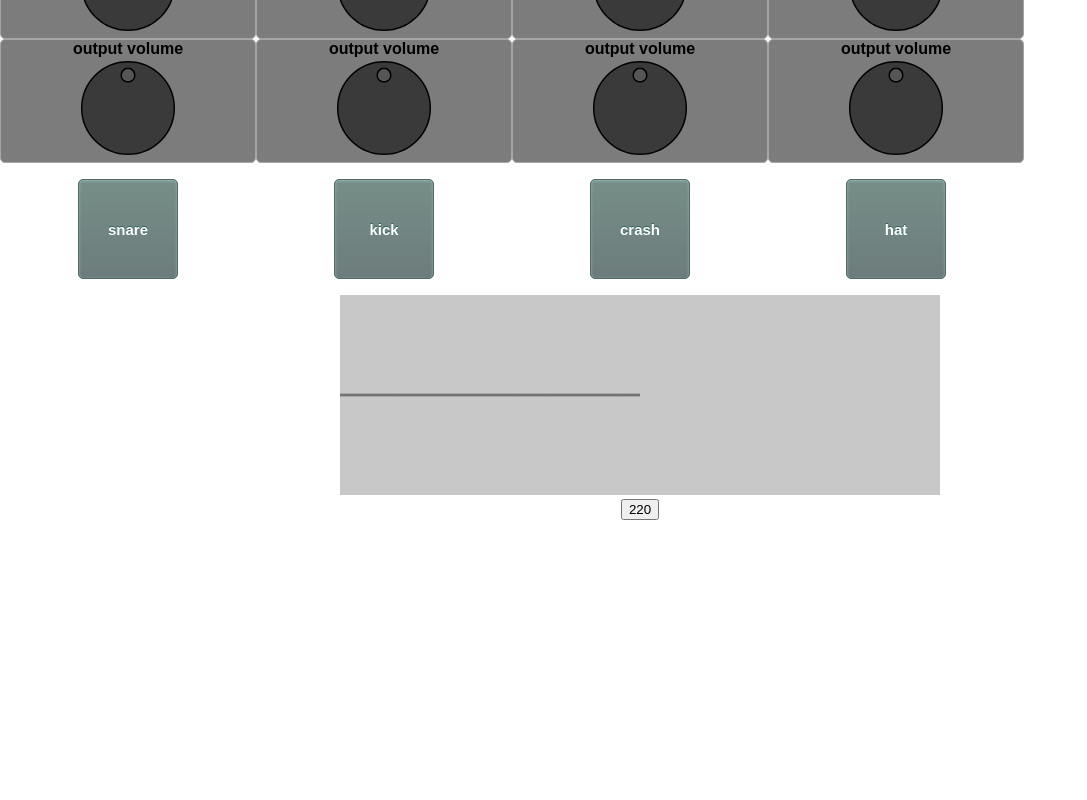
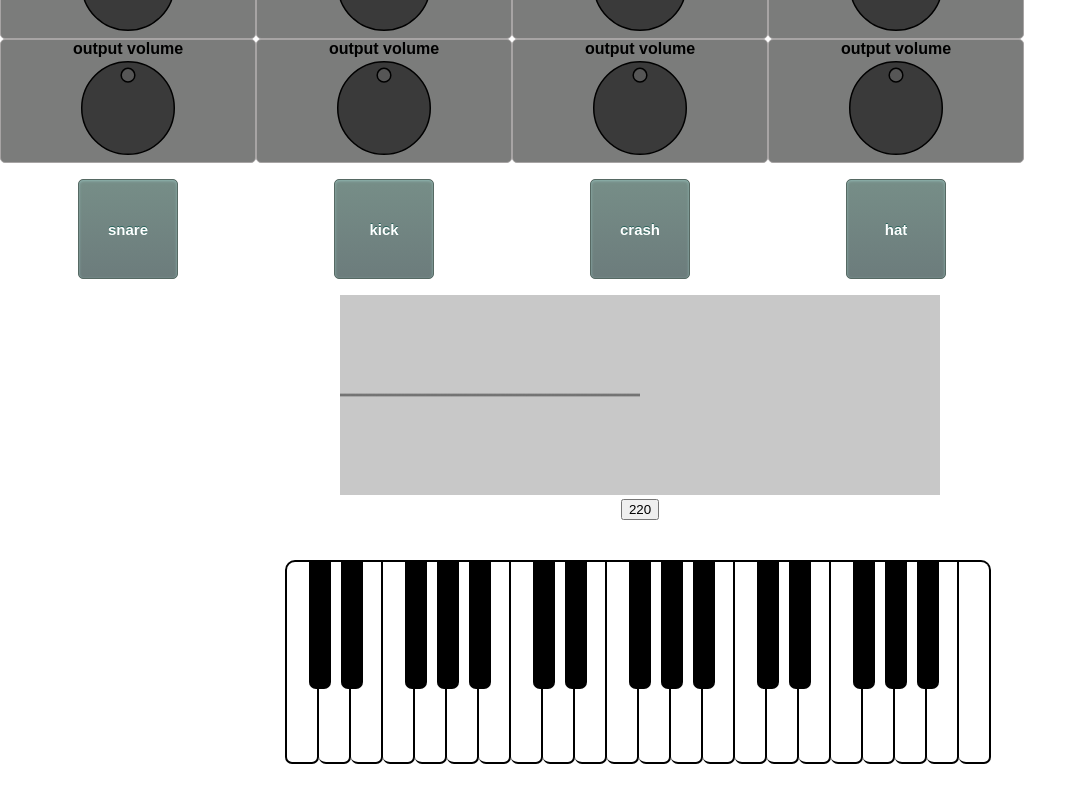
Before and after one commit to jchristof/AudioSystemTSX, a React (Create React App) app: page / in a window 1280 px wide. Shown: the part 491-1291 px from the top of the page, without its empty margins (0-1087 px from the left). Before the commit the page ends 1011 px from the top, so only its background shows below. Built offline with nearby package versions, Linux system fonts and the light colour scheme; no server answers.

Commit message:
adding a piano key controller

```diff
--- a/src/App.tsx
+++ b/src/App.tsx
@@ -8,6 +8,7 @@ import MixerChannel from './controls/MixerChannel';
 import BasicAnalyzer from './visualizers/BasicAnalyzer';
 import AnalyzerModel from './visualizers/AnalyzerModel';
 import FrequencyBarAnalyser from './visualizers/FrequencyBarVisualizer';
+import KeyController from './controls/KeyController';
 
 type Props = {
   clickFunction: (freq: number) => void;
@@ -77,6 +78,7 @@ class App extends React.Component {
           <FrequencyBarAnalyser analyzerModel={this.barAnalyser}/>
         </div>
         <Button clickFunction={(freq) => this.audioSystem.note(freq)} text="220"/>
+        <KeyController />
       </div>
     );
   }
--- /dev/null
+++ b/src/controls/KeyController.css
@@ -0,0 +1,73 @@
+ul {
+    position: relative;
+    height: 200px;
+    width: 710px;
+    padding: 0;
+    margin: 0;
+  }
+
+  ul li { position: relative; float: left; margin: 0; padding: 0;}
+
+  .piano {
+    margin: 40px auto;
+    cursor: pointer;
+    list-style-type: none;
+  }
+
+  .black {
+    margin: 0 0 0 -10px;
+    width: 20px;
+    height: 125px;
+    background: #000000;
+    z-index: 1000;
+    border-top: 2px solid #000000;
+    border-right: 2px solid #000000;
+    border-bottom: 2px solid #000000;
+  }
+
+  .black:active {
+    border-top: 2px solid #000000;
+    border-bottom: 2px solid #000000;
+    -webkit-box-shadow: inset 7px 10px 67px rgba(204,204,204,0.2);
+    -moz-box-shadow: inset 7px 10px 67px 8px rgba(204,204,204,0.2);
+    box-shadow: inset 7px 10px 67px 8px rgba(204,204,204,0.2);
+  }
+
+  .white {
+    width: 30px;
+    height: 200px;
+    background: #ffffff;
+    border-top: 2px solid #000000;
+    border-right: 2px solid #000000;
+    border-bottom: 2px solid #000000;
+  }
+
+  .white:active {
+    border-top: 2px solid #000000;
+    border-bottom: 2px solid #000000;
+    -webkit-box-shadow: inset 7px 10px 67px 8px rgba(0,0,0,0.2);
+    -moz-box-shadow: inset 7px 10px 67px 8px rgba(0,0,0,0.2);
+    box-shadow: inset 7px 10px 67px 8px rgba(0,0,0,0.2);
+  }
+
+  .black + .white {
+    margin-left: -12px;
+  }
+
+  ul li {
+    border-radius: 0 0 7px 7px;
+  }
+
+  ul li:first-of-type {
+    border-left: 2px solid #000000;
+    border-radius: 10px 0 7px 7px;
+  }
+
+  ul li:last-of-type {
+    border-radius: 0 10px 7px 7px;
+  }
+
+  a {
+    color: #9EA0A4;
+    text-decoration: none;
+  }
--- /dev/null
+++ b/src/controls/KeyController.tsx
@@ -0,0 +1,51 @@
+import * as React from 'react';
+import './KeyController.css';
+
+type Props = {};
+type State = {};
+
+export default class Dial extends React.Component<Props, State> {
+    render() {
+        return (
+            <ul className="piano">
+                <li className="white" data-key="28"/>
+                <li className="black" data-key="29"/>
+                <li className="white" data-key="30"/>
+                <li className="black" data-key="31"/>
+                <li className="white" data-key="32"/>
+                <li className="white" data-key="33"/>
+                <li className="black" data-key="34"/>
+                <li className="white" data-key="35"/>
+                <li className="black" data-key="36"/>
+                <li className="white" data-key="37"/>
+                <li className="black" data-key="38"/>
+                <li className="white" data-key="39"/>
+                <li className="white" data-key="40"/>
+                <li className="black" data-key="41"/>
+                <li className="white" data-key="42"/>
+                <li className="black" data-key="43"/>
+                <li className="white" data-key="44"/>
+                <li className="white" data-key="45"/>
+                <li className="black" data-key="46"/>
+                <li className="white" data-key="47"/>
+                <li className="black" data-key="48"/>
+                <li className="white" data-key="49"/>
+                <li className="black" data-key="50"/>
+                <li className="white" data-key="51"/>
+                <li className="white" data-key="52"/>
+                <li className="black" data-key="53"/>
+                <li className="white" data-key="54"/>
+                <li className="black" data-key="55"/>
+                <li className="white" data-key="56"/>
+                <li className="white" data-key="57"/>
+                <li className="black" data-key="58"/>
+                <li className="white" data-key="59"/>
+                <li className="black" data-key="60"/>
+                <li className="white" data-key="61"/>
+                <li className="black" data-key="62"/>
+                <li className="white" data-key="63"/>
+                <li className="white" data-key="64"/>
+            </ul>
+        );
+    }
+}
```
